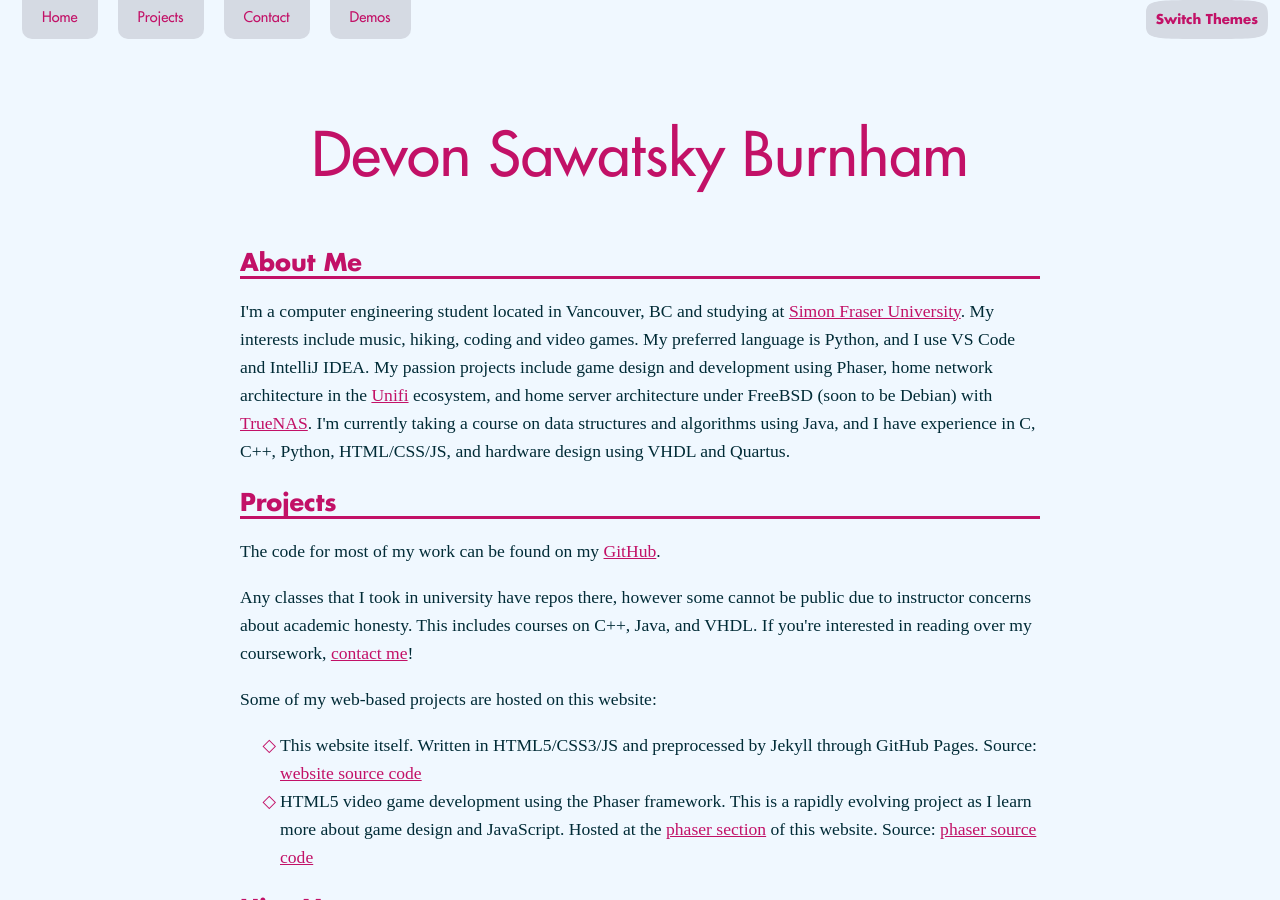
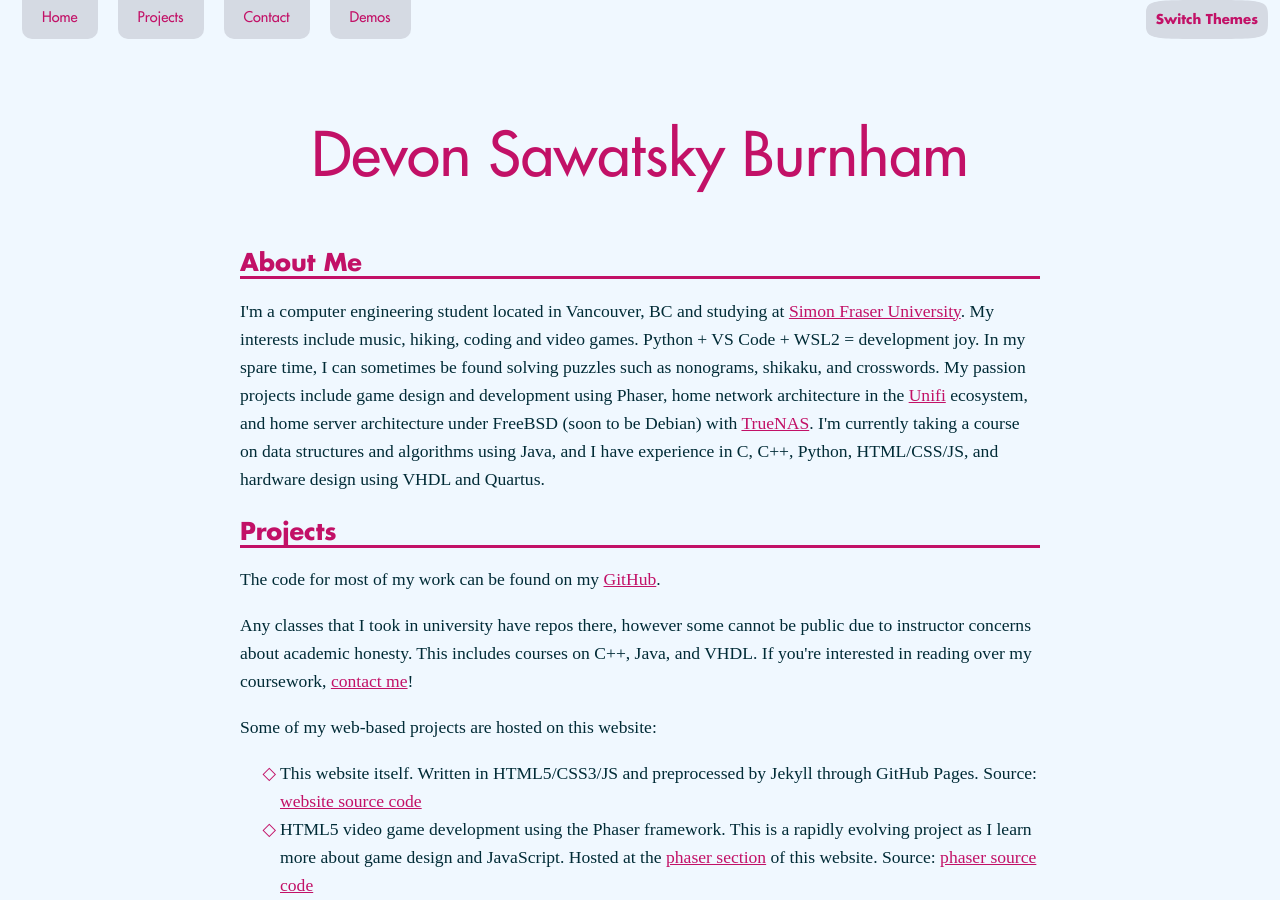
Before and after one commit to novedevo/nove.dev, a Jekyll site: the page built from index.html, in a window 1280 px wide and 900 px high. Built offline with Jekyll 4.4.1, drawn with Linux system fonts in a browser that asks for light colours.

Commit message:
reformat

```diff
--- a/index.html
+++ b/index.html
@@ -9,17 +9,15 @@
     <h1 id="home">Devon Sawatsky Burnham</h1>
     <h2 id="about">About Me</h2>
     <hr>
-    <p>I'm a computer engineering student located in Vancouver, BC and studying at <a href="https://sfu.ca/" title="SFU">Simon Fraser
-            University</a>.
-        My interests include music, hiking, coding and video games. My preferred language is Python, and I use VS
-        Code and IntelliJ IDEA.
+    <p>I'm a computer engineering student located in Vancouver, BC and studying at <a href="https://sfu.ca/"
+            title="SFU">Simon Fraser University</a>.
+        My interests include music, hiking, coding and video games. Python + VS Code + WSL2 = development joy.
+        In my spare time, I can sometimes be found solving puzzles such as nonograms, shikaku, and crosswords.
         My passion projects include game design and development using Phaser, home network architecture in the
         <a href="https://unifi-network.ui.com/" title="Unifi">Unifi</a> ecosystem, and home server
-        architecture
-        under FreeBSD (soon to be Debian) with <a href="https://www.truenas.com/" title="TrueNAS">TrueNAS</a>.
-        I'm currently taking a course on data structures and algorithms using Java, and I have experience in C, C++,
-        Python, HTML/CSS/JS,
-        and hardware design using VHDL and Quartus.
+        architecture under FreeBSD (soon to be Debian) with <a href="https://www.truenas.com/"
+            title="TrueNAS">TrueNAS</a>. I'm currently taking a course on data structures and algorithms using Java, and
+        I have experience in C, C++, Python, HTML/CSS/JS, and hardware design using VHDL and Quartus.
     </p>
 
     <h2 id="projects">Projects</h2>
```
Also changed, not shown: other parts of index.html (+4 -3 lines).
